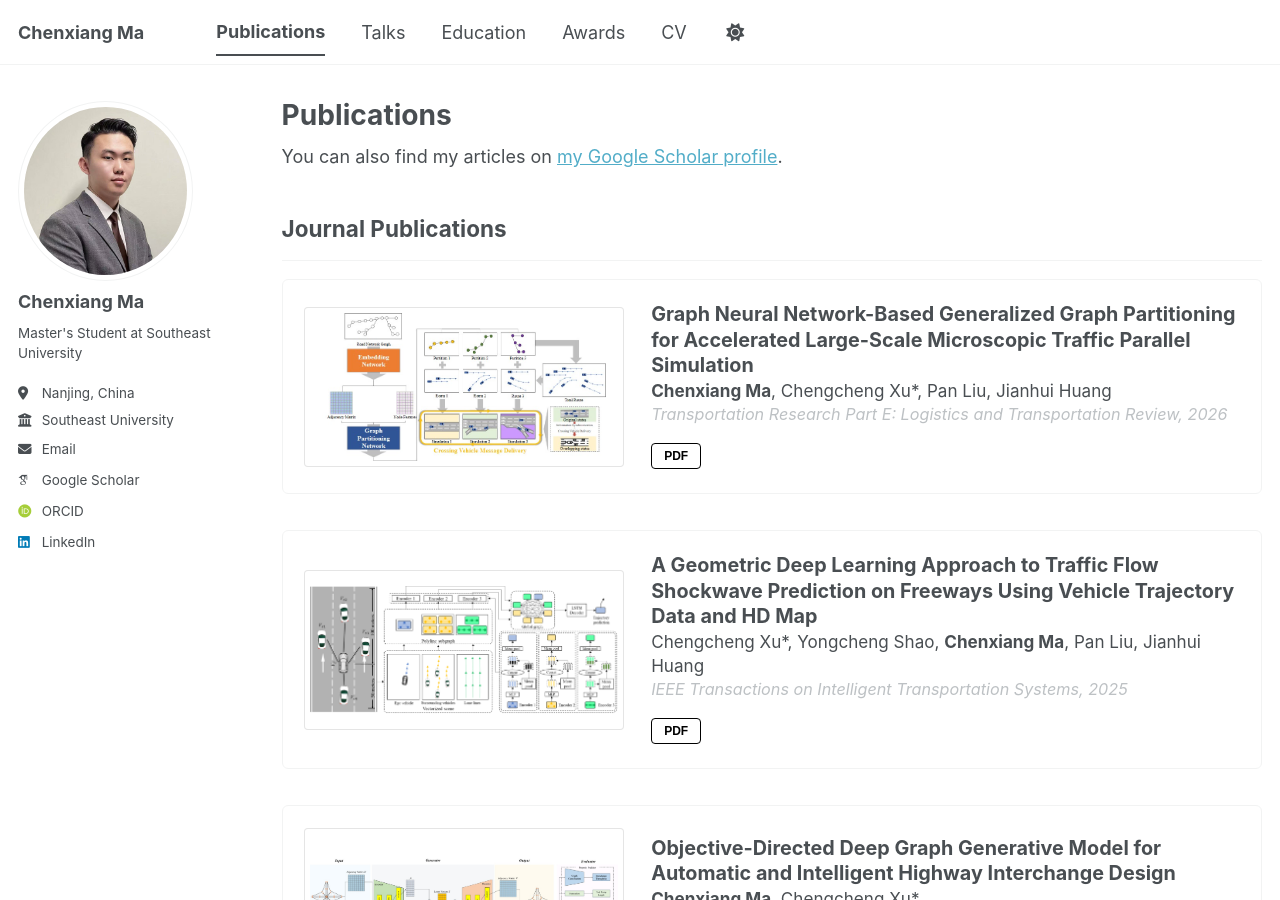
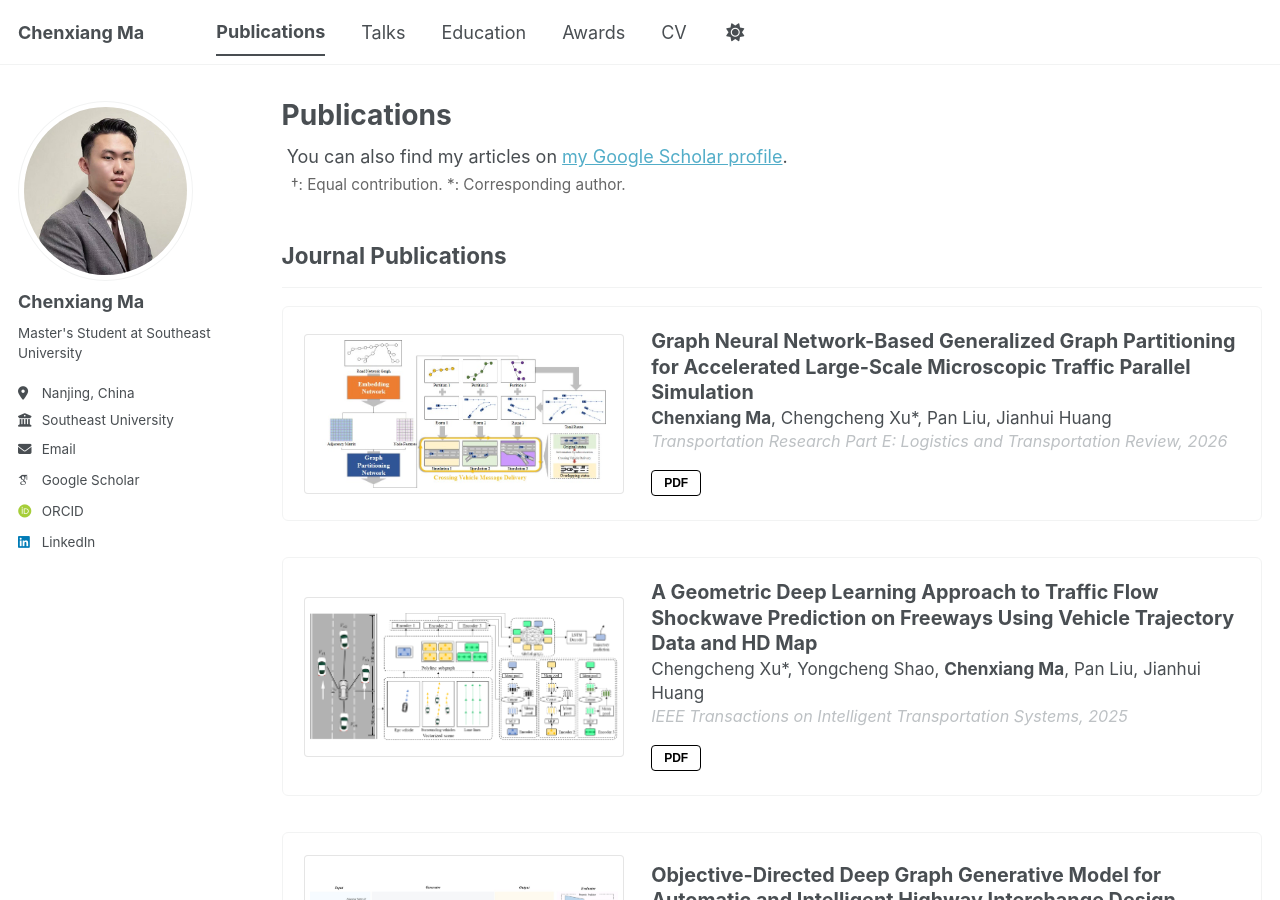
Before and after one commit to macxii23/macxii23.github.io, a Jekyll site: the page built from _pages/publications.html, in a window 1280 px wide and 900 px high. Built offline with Jekyll 4.4.1, drawn with Linux system fonts in a browser that asks for light colours; some web fonts are replaced; a script bundle is joined from its source files by our own code; library files that are not in the unit come from our copies.

Commit message:
Update publications.html

```diff
--- a/_pages/publications.html
+++ b/_pages/publications.html
@@ -6,7 +6,13 @@ author_profile: true
 ---
 
 {% if site.author.googlescholar %}
-  <div class="wordwrap">You can also find my articles on <a href="{{site.author.googlescholar}}">my Google Scholar profile</a>.</div>
+  <div class="wordwrap">
+    You can also find my articles on <a href="{{site.author.googlescholar}}">my Google Scholar profile</a>.
+    <br>
+    <span style="font-size: 0.85em; color: #666; display: inline-block; margin-top: 4px;">
+      †: Equal contribution. *: Corresponding author.
+    </span>
+  </div>
 {% endif %}
 
 {% include base_path %}
```
